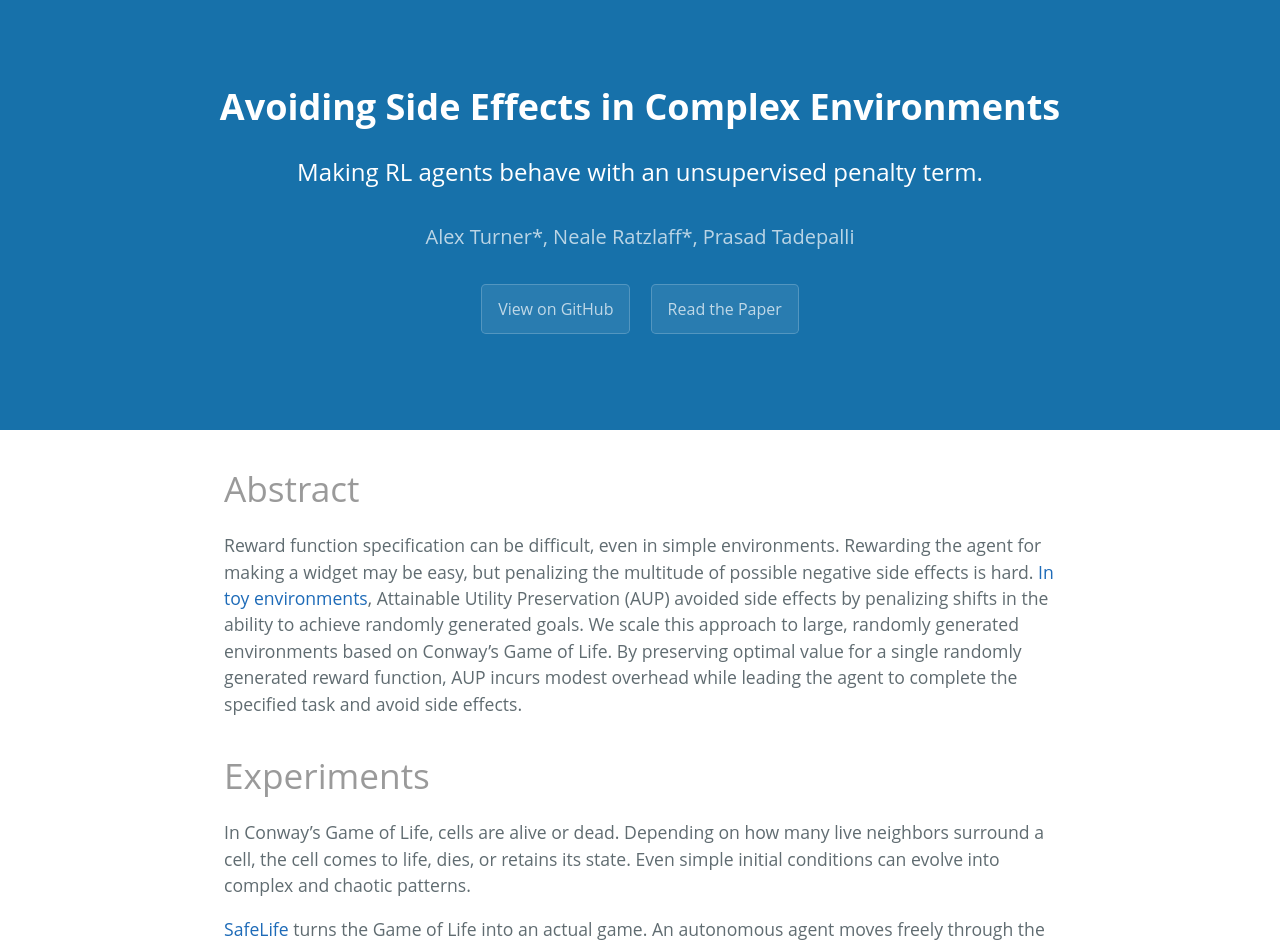
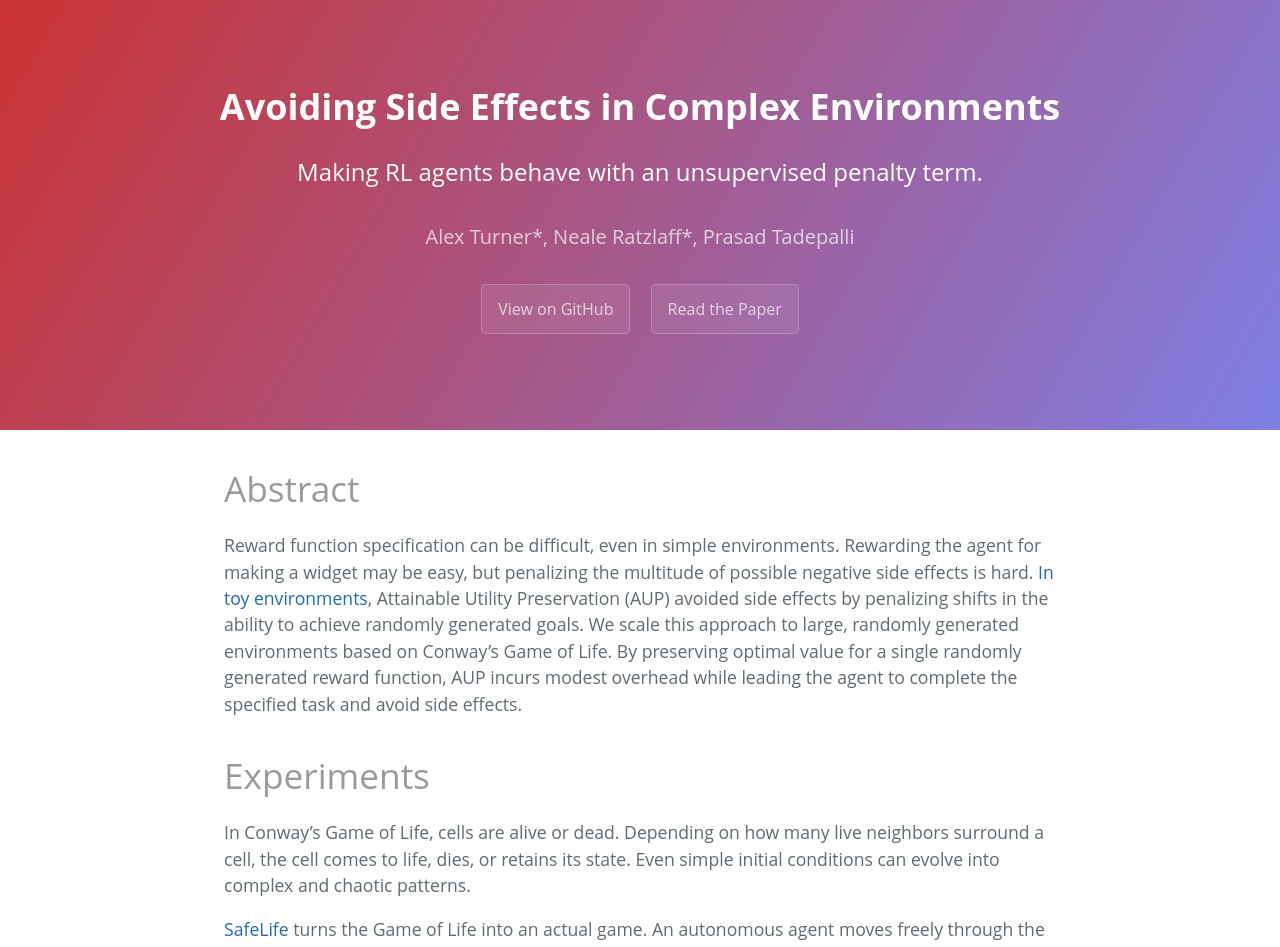
Before and after one commit to chasedenecke/chasedenecke.github.io, a Jekyll site: the page built from index.md, in a window 1280 px wide. Shown: the top 947 px of the page. Built offline with Jekyll 4.4.1, drawn with Linux system fonts in a browser that asks for light colours; our own code applies the rules of GitHub Pages for plain Markdown files.

Commit message:
Added back linear-gradient banner color.

```diff
--- a/assets/css/style.css
+++ b/assets/css/style.css
@@ -358,7 +358,7 @@ a:hover {
   color: #fff;
   text-align: center;
   background-color: #1771aa;
-  background-image: #2295bb;
+  background-image: linear-gradient(120deg, #cb3333, #7f7fe5);
 }
 @media screen and (min-width: 64em) {
   .page-header {
```
Also changed, not shown: 2 other files.
